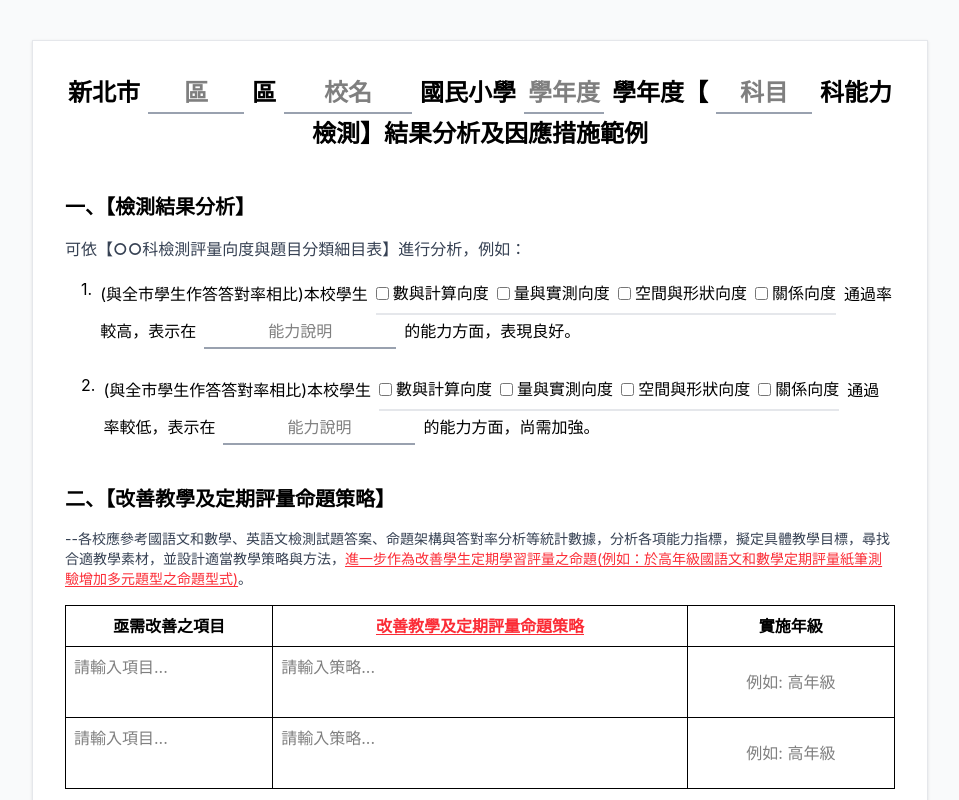
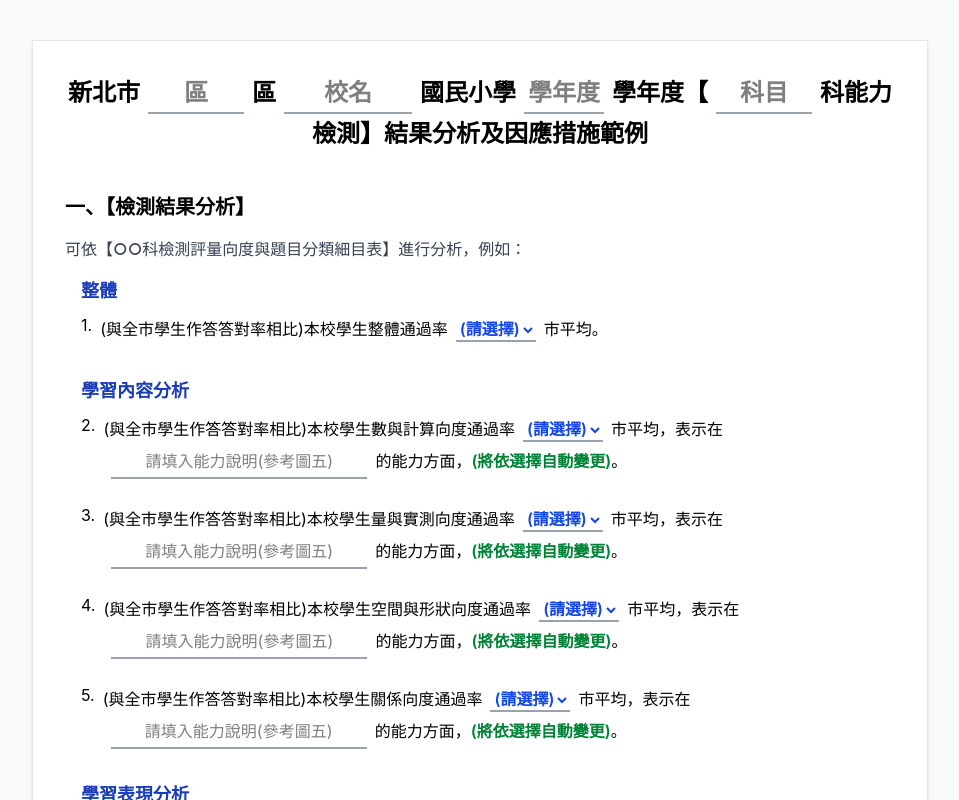
Before and after one commit to chy23/GIEMS_Math, a React (Vite) app: page / in a window 1280 px wide. Shown: the top 800 px of the page, without its empty margins (160-1119 px from the left). Built offline with nearby package versions, Linux system fonts and the light colour scheme.

Commit message:
Refactor Section 1 based on overall, content, and performance analysis

```diff
--- a/src/App.tsx
+++ b/src/App.tsx
@@ -1,4 +1,24 @@
 import React, { useState } from 'react';
+
+type Status = 'higher' | 'similar' | 'lower' | '';
+
+interface DimensionItem {
+  id: string;
+  name: string;
+  status: Status;
+  ability: string;
+}
+
+const initialItems: DimensionItem[] = [
+  { id: 'overall', name: '整體', status: '', ability: '' },
+  { id: 'num_calc', name: '數與計算', status: '', ability: '' },
+  { id: 'measure', name: '量與實測', status: '', ability: '' },
+  { id: 'space_shape', name: '空間與形狀', status: '', ability: '' },
+  { id: 'relation', name: '關係', status: '', ability: '' },
+  { id: 'concept', name: '概念理解', status: '', ability: '' },
+  { id: 'process', name: '程序執行', status: '', ability: '' },
+  { id: 'problem_solving', name: '解題思考', status: '', ability: '' },
+];
 
 function App() {
   const [district, setDistrict] = useState('');
@@ -6,19 +26,17 @@ function App() {
   const [academicYear, setAcademicYear] = useState('');
   const [subject, setSubject] = useState('');
 
-  const [highPassDims, setHighPassDims] = useState<string[]>([]);
-  const [goodAbilities, setGoodAbilities] = useState('');
-  const [lowPassDims, setLowPassDims] = useState<string[]>([]);
-  const [needsImprovementAbilities, setNeedsImprovementAbilities] = useState('');
+  const [items, setItems] = useState<DimensionItem[]>(initialItems);
 
-  const dimensionsList = ['數與計算', '量與實測', '空間與形狀', '關係'];
+  const updateItem = (id: string, field: keyof DimensionItem, value: string) => {
+    setItems(prev => prev.map(item => item.id === id ? { ...item, [field]: value } : item));
+  };
 
-  const handleDimChange = (dim: string, type: 'high' | 'low') => {
-    if (type === 'high') {
-      setHighPassDims(prev => prev.includes(dim) ? prev.filter(d => d !== dim) : [...prev, dim]);
-    } else {
-      setLowPassDims(prev => prev.includes(dim) ? prev.filter(d => d !== dim) : [...prev, dim]);
-    }
+  const getResultSuffix = (status: Status) => {
+    if (status === 'higher') return '表現良好';
+    if (status === 'similar') return '保持穩定';
+    if (status === 'lower') return '需稍加強';
+    return '...';
   };
 
   return (
@@ -70,61 +88,52 @@ function App() {
           </p>
 
           <div className="space-y-6 ml-4">
+            {items.map((item, index) => {
+              // Grouping headers logic
+              let groupHeader = null;
+              if (index === 0) groupHeader = <h3 className="font-bold text-lg text-blue-800 mb-2 mt-4">整體</h3>;
+              if (index === 1) groupHeader = <h3 className="font-bold text-lg text-blue-800 mb-2 mt-8">學習內容分析</h3>;
+              if (index === 5) groupHeader = <h3 className="font-bold text-lg text-blue-800 mb-2 mt-8">學習表現分析</h3>;
+
+              return (
+                <React.Fragment key={item.id}>
+                  {groupHeader}
                   <div className="flex items-start">
-              <span className="mr-2">1.</span>
+                    <span className="mr-2">{index + 1}.</span>
                     <div className="flex-1 leading-loose">
-                (與全市學生作答答對率相比)本校學生
-                <span className="inline-flex flex-wrap items-center gap-2 mx-2 border-b-2 border-gray-200 pb-1">
-                  {dimensionsList.map(dim => (
-                    <label key={dim} className="cursor-pointer flex items-center space-x-1">
-                      <input
-                        type="checkbox"
-                        checked={highPassDims.includes(dim)}
-                        onChange={() => handleDimChange(dim, 'high')}
-                      />
-                      <span>{dim}向度</span>
-                    </label>
-                  ))}
-                </span>
-                通過率較高，表示在
+                      (與全市學生作答答對率相比)本校學生{item.name === '整體' ? '整體' : `${item.name}向度`}通過率
+                      <select
+                        className="border-b-2 border-gray-400 mx-2 text-center focus:outline-none focus:border-blue-500 bg-transparent text-blue-700 font-semibold cursor-pointer"
+                        value={item.status}
+                        onChange={(e) => updateItem(item.id, 'status', e.target.value as Status)}
+                      >
+                        <option value="">(請選擇)</option>
+                        <option value="higher">高於</option>
+                        <option value="similar">接近</option>
+                        <option value="lower">略低於</option>
+                      </select>
+                      市平均
+                      {item.id === 'overall' ? '。' : (
+                        <>
+                          ，表示在
                           <input
                             type="text"
-                  className="border-b-2 border-gray-400 mx-2 w-48 text-center focus:outline-none focus:border-blue-500"
-                  value={goodAbilities}
-                  onChange={(e) => setGoodAbilities(e.target.value)}
-                  placeholder="能力說明"
+                            className="border-b-2 border-gray-400 mx-2 w-64 text-center focus:outline-none focus:border-blue-500"
+                            value={item.ability}
+                            onChange={(e) => updateItem(item.id, 'ability', e.target.value)}
+                            placeholder="請填入能力說明(參考圖五)"
                           />
-                的能力方面，表現良好。
+                          的能力方面，
+                          <span className="font-semibold text-green-700">
+                            {item.status ? getResultSuffix(item.status) : '(將依選擇自動變更)'}
+                          </span>。
+                        </>
+                      )}
                     </div>
                   </div>
-
-            <div className="flex items-start">
-              <span className="mr-2">2.</span>
-              <div className="flex-1 leading-loose">
-                (與全市學生作答答對率相比)本校學生
-                <span className="inline-flex flex-wrap items-center gap-2 mx-2 border-b-2 border-gray-200 pb-1">
-                  {dimensionsList.map(dim => (
-                    <label key={dim} className="cursor-pointer flex items-center space-x-1">
-                      <input
-                        type="checkbox"
-                        checked={lowPassDims.includes(dim)}
-                        onChange={() => handleDimChange(dim, 'low')}
-                      />
-                      <span>{dim}向度</span>
-                    </label>
-                  ))}
-                </span>
-                通過率較低，表示在
-                <input
-                  type="text"
-                  className="border-b-2 border-gray-400 mx-2 w-48 text-center focus:outline-none focus:border-blue-500"
-                  value={needsImprovementAbilities}
-                  onChange={(e) => setNeedsImprovementAbilities(e.target.value)}
-                  placeholder="能力說明"
-                />
-                的能力方面，尚需加強。
-              </div>
-            </div>
+                </React.Fragment>
+              );
+            })}
           </div>
         </section>
 
```
Lines whose indentation alone changed are shown as unchanged.
